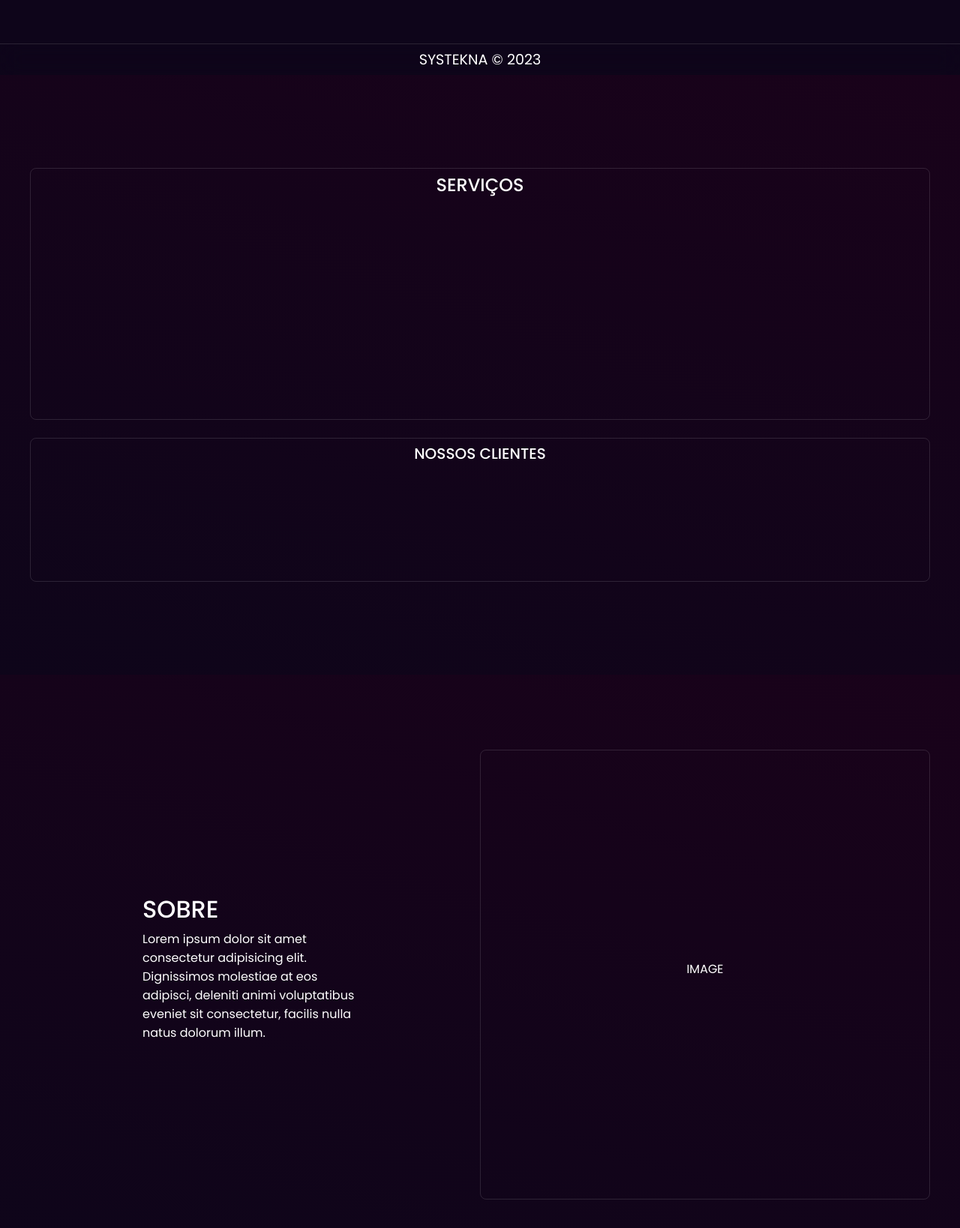
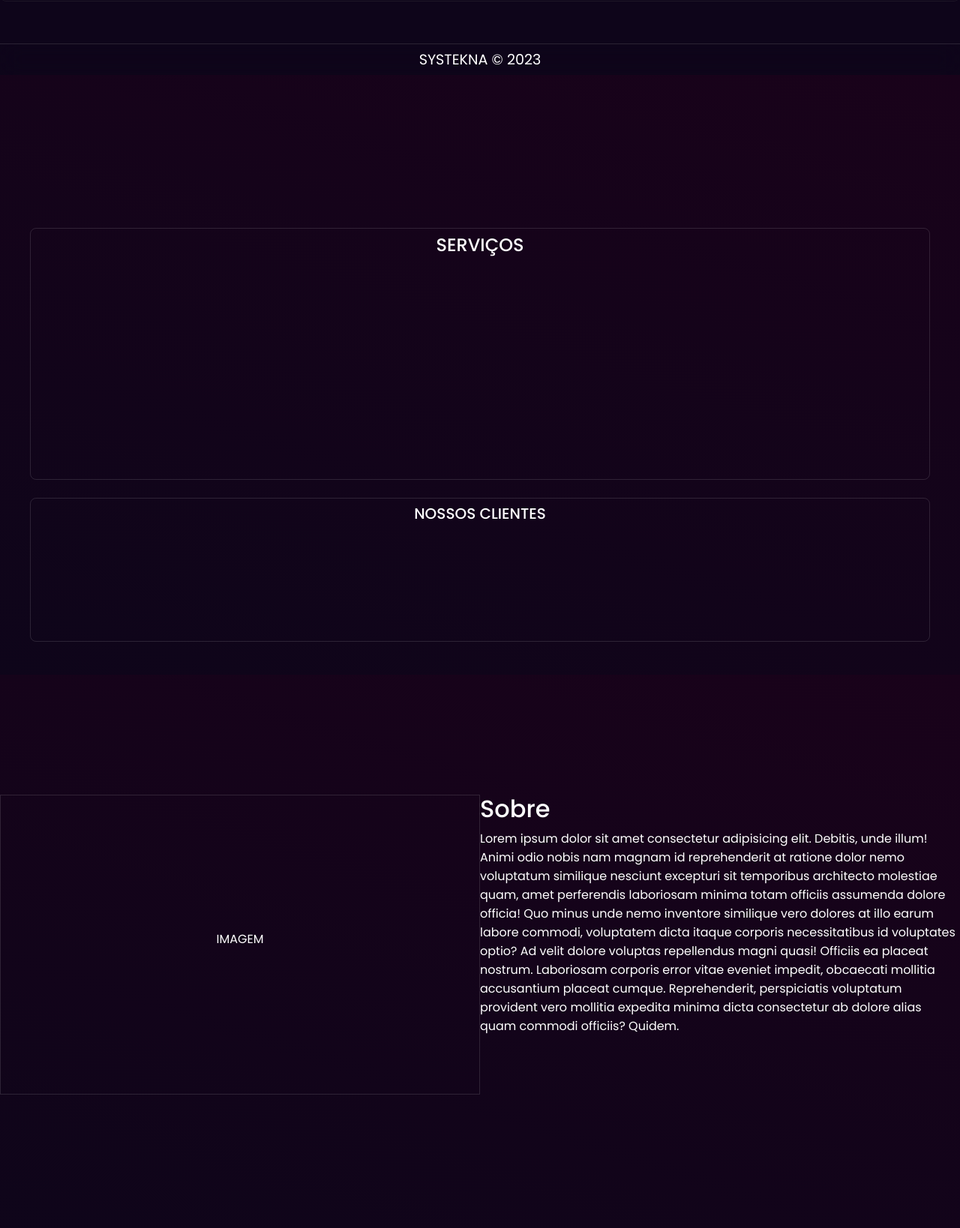
Before and after one commit to CelsoAlmeidaLF/systekna, a plain HTML site: page index.html in a window 1280 px wide. Shown: the part 700-2338 px from the top of the page at 75% size. Drawn offline with nearby package versions, Linux system fonts and the light colour scheme; a web font is replaced by a local one.

Commit message:
update: project systekna.

```diff
--- a/index.html
+++ b/index.html
@@ -11,6 +11,7 @@
 <body>
     <main class="container-fluid">
 
+        <!-- #region header -->
         <header class="container-fluid navbar bg-transparent">
 
             <a href="#" class="navbar-brand brand">Systekna</a>
@@ -33,6 +34,7 @@
             <button id="btn_menu" class="btn-menu btn-tranparent"><i class="ri-menu-fill"></i></button>
 
         </header>
+        <!-- #endregion -->
 
         <!-- #region Content Pege -->
 
@@ -45,7 +47,7 @@
                         <div class="card bg-gross">
                             <div class="card-body text-left">
                                 <h2 class="display-4">UI / UX Desginer</h2>
-                                <p>Lorem ipsum dolor sit amet consectetur adipisicing elit. Inventore tenetur, laboriosam ab soluta nam repellat aperiam harum dolore porro explicabo cum totam deserunt rerum enim incidunt sunt. Dignissimos non qui quas aliquid ea doloremque ab provident, nemo fugiat assumenda repellendus earum corrupti quam iure, facere rerum ipsum dicta illum accusantium?</p>
+                                <p>Lorem, ipsum dolor sit amet consectetur adipisicing elit. Rerum, neque totam earum placeat unde asperiores harum alias sunt at quisquam necessitatibus animi quibusdam illum modi, quia ab nam quod vero tempore praesentium numquam. Nostrum suscipit eum delectus rem! Ad provident animi nesciunt, enim itaque iste eum sequi suscipit et aliquam ex perspiciatis commodi ipsam mollitia, architecto, laborum magni maiores pariatur exercitationem. Cum molestias delectus error incidunt eos aut laboriosam neque animi consectetur quis distinctio consequatur nostrum molestiae laudantium est exercitationem, laborum in numquam omnis! Odit at assumenda tempora delectus ea sapiente aperiam dolore ut dicta pariatur. Ex odit quos sed?</p>
                                 <a href="#" class="btn btn-light">Saiba +</a>
 
                                 <nav class="social">
@@ -74,7 +76,7 @@
         <!-- #endregion -->
 
         <!-- #region section serviços -->
-        <section id="serviços" class="bg-dark-gradient min-vh-100 d-flex justify-content-center align-items-center">
+        <section id="serviços" style="padding-top: 20vh" class="bg-dark-gradient min-vh-100 d-flex justify-content-center align-items-center">
             <div class="container text-center">
 
                 <div class="row my-5">
@@ -94,30 +96,21 @@
         <!-- #endregion -->
 
         <!-- #region section sobre -->
-        <section id="sobre" class="bg-dark-gradient min-vh-100 d-flex justify-content-center align-items-center">
-            <div class="container text-center">
-
+        <section id="sobre" style="padding-top: 20vh" class="bg-dark-gradient min-vh-100">
+            <div>
                 <div class="row">
 
-                    <div class="col-6 vh-75 my-5 text-left d-flex justify-content-center align-items-center">
 
-                        <div class="row d-flex justify-content-center align-items-center">
-                            <div class="col-6">
-                                <h2>SOBRE</h2>
-                                <p>Lorem ipsum dolor sit amet consectetur adipisicing elit. Dignissimos molestiae  at eos adipisci, deleniti animi voluptatibus eveniet sit consectetur, facilis nulla natus dolorum illum.</p>
-                            </div>
-                        </div>
-
+                    <div class="col-6 border vh-50 d-flex justify-content-center align-items-center">
+                        <p>IMAGEM</p>
                     </div>
 
-                    <div class="col-6 vh-75 my-5 border border-radius d-flex justify-content-center align-items-center">
-                        <p>IMAGE</p>
+                    <div class="col-6">
+                        <h2 class="h2">Sobre</h2>
+                        <p>Lorem ipsum dolor sit amet consectetur adipisicing elit. Debitis, unde illum! Animi odio nobis nam magnam id reprehenderit at ratione dolor nemo voluptatum similique nesciunt excepturi sit temporibus architecto molestiae quam, amet perferendis laboriosam minima totam officiis assumenda dolore officia! Quo minus unde nemo inventore similique vero dolores at illo earum labore commodi, voluptatem dicta itaque corporis necessitatibus id voluptates optio? Ad velit dolore voluptas repellendus magni quasi! Officiis ea placeat nostrum. Laboriosam corporis error vitae eveniet impedit, obcaecati mollitia accusantium placeat cumque. Reprehenderit, perspiciatis voluptatum provident vero mollitia expedita minima dicta consectetur ab dolore alias quam commodi officiis? Quidem.</p>
                     </div>
 
-
-
                 </div>
-
             </div>
         </section>
         <!-- #endregion -->
--- a/js/script.js
+++ b/js/script.js
@@ -31,6 +31,7 @@ window.onscroll = () => {
             links.forEach(link => {
                 link.classList.remove('active');
                 document.querySelector('.navlist .nav-item a[href*='+ id +']').classList.add('active');
+                document.querySelector(".navbar-collapse").classList.remove("open");
             });
 
         }
```
Also changed, not shown: css/bootstrap.css.
